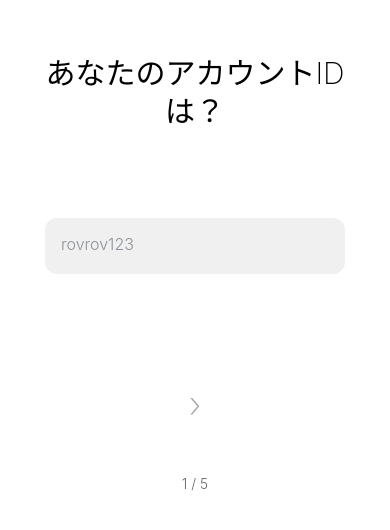
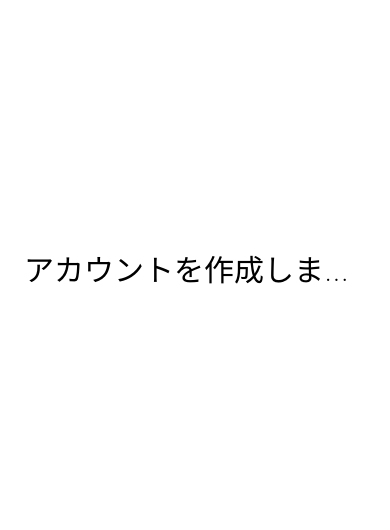
Before and after one commit to pinguis-dev/rovrov, a React Native app: screen / in a window 390 px wide. Shown: the part 132-662 px from the top of the page. Built offline with nearby package versions, Linux system fonts and the light colour scheme.

Commit message:
feat(Intro step): add fade-only intro and single-line auto-fit title; fix style order for lint

```diff
--- a/src/screens/ProfileEditScreen.tsx
+++ b/src/screens/ProfileEditScreen.tsx
@@ -29,11 +29,12 @@ import { typography } from '../styles/typography';
 import { ProfileFormData } from '../types';
 
 enum ProfileSetupStep {
-  USERNAME = 0,
-  DISPLAY_NAME = 1,
-  AVATAR = 2,
-  LOCATION = 3,
-  BIO = 4,
+  INTRO = 0,
+  USERNAME = 1,
+  DISPLAY_NAME = 2,
+  AVATAR = 3,
+  LOCATION = 4,
+  BIO = 5,
 }
 
 interface ProfileEditScreenProps {
@@ -46,7 +47,7 @@ export const ProfileEditScreen: React.FC<ProfileEditScreenProps> = ({ navigation
   // const { user } = useAuthStore();
   // Mock user for testing
   const user = { id: 'mock-user-id' };
-  const [currentStep, setCurrentStep] = useState(ProfileSetupStep.USERNAME);
+  const [currentStep, setCurrentStep] = useState(ProfileSetupStep.INTRO);
   const [isLoading, setIsLoading] = useState(false);
   const [isUploadingAvatar, setIsUploadingAvatar] = useState(false);
   const [usernameAvailable, setUsernameAvailable] = useState<boolean | null>(null);
@@ -137,6 +138,22 @@ export const ProfileEditScreen: React.FC<ProfileEditScreenProps> = ({ navigation
     });
   };
 
+  const goFromIntro = () => {
+    Animated.timing(fadeAnim, {
+      toValue: 0,
+      duration: 180,
+      useNativeDriver: true,
+    }).start(() => {
+      setCurrentStep(ProfileSetupStep.USERNAME);
+      slideAnim.setValue(0);
+      Animated.timing(fadeAnim, {
+        toValue: 1,
+        duration: 220,
+        useNativeDriver: true,
+      }).start();
+    });
+  };
+
   const nextStep = async () => {
     const isValid = await validateCurrentStep();
     if (isValid && currentStep < ProfileSetupStep.BIO) {
@@ -152,6 +169,8 @@ export const ProfileEditScreen: React.FC<ProfileEditScreenProps> = ({ navigation
 
   const validateCurrentStep = async (): Promise<boolean> => {
     switch (currentStep) {
+      case ProfileSetupStep.INTRO:
+        return true;
       case ProfileSetupStep.USERNAME:
         return trigger('username');
       case ProfileSetupStep.DISPLAY_NAME:
@@ -320,6 +339,8 @@ export const ProfileEditScreen: React.FC<ProfileEditScreenProps> = ({ navigation
 
   const getStepTitle = () => {
     switch (currentStep) {
+      case ProfileSetupStep.INTRO:
+        return 'アカウントを作成しましょう';
       case ProfileSetupStep.USERNAME:
         return 'あなたのアカウントIDは？';
       case ProfileSetupStep.DISPLAY_NAME:
@@ -337,6 +358,8 @@ export const ProfileEditScreen: React.FC<ProfileEditScreenProps> = ({ navigation
 
   const renderStepContent = () => {
     switch (currentStep) {
+      case ProfileSetupStep.INTRO:
+        return renderIntroStep();
       case ProfileSetupStep.USERNAME:
         return renderUsernameStep();
       case ProfileSetupStep.DISPLAY_NAME:
@@ -351,6 +374,14 @@ export const ProfileEditScreen: React.FC<ProfileEditScreenProps> = ({ navigation
         return null;
     }
   };
+
+  const renderIntroStep = () => (
+    <TouchableOpacity activeOpacity={0.9} onPress={goFromIntro} style={styles.introContainer}>
+      <Text style={styles.introTitle} numberOfLines={1} adjustsFontSizeToFit minimumFontScale={0.8}>
+        アカウントを作成しましょう
+      </Text>
+    </TouchableOpacity>
+  );
 
   const renderUsernameStep = () => (
     <Controller
@@ -648,7 +679,8 @@ export const ProfileEditScreen: React.FC<ProfileEditScreenProps> = ({ navigation
           showsVerticalScrollIndicator={false}
           contentContainerStyle={styles.scrollContent}
         >
-          {/* ステップヘッダー */}
+          {/* ステップヘッダー（INTROでは非表示） */}
+          {currentStep !== ProfileSetupStep.INTRO && (
             <View
               style={[
                 styles.stepHeader,
@@ -657,6 +689,7 @@ export const ProfileEditScreen: React.FC<ProfileEditScreenProps> = ({ navigation
             >
               <Text style={styles.stepTitle}>{getStepTitle()}</Text>
             </View>
+          )}
 
           {/* ステップコンテンツ */}
           <Animated.View
@@ -671,7 +704,8 @@ export const ProfileEditScreen: React.FC<ProfileEditScreenProps> = ({ navigation
             {renderStepContent()}
           </Animated.View>
 
-          {/* ナビゲーションボタン */}
+          {/* ナビゲーションボタン（INTROでは非表示） */}
+          {currentStep !== ProfileSetupStep.INTRO && (
             <View style={styles.navigationContainer}>
               {currentStep > ProfileSetupStep.USERNAME && (
                 <TouchableOpacity onPress={prevStep} style={styles.iconButton}>
@@ -690,11 +724,14 @@ export const ProfileEditScreen: React.FC<ProfileEditScreenProps> = ({ navigation
                 <Text style={styles.nextButtonIcon}>{isLoading ? '...' : '›'}</Text>
               </TouchableOpacity>
             </View>
+          )}
 
-          {/* 進捗表示 */}
+          {/* 進捗表示（INTROでは非表示） */}
+          {currentStep !== ProfileSetupStep.INTRO && (
             <View style={styles.progressContainer}>
-            <Text style={styles.progressText}>{currentStep + 1} / 5</Text>
+              <Text style={styles.progressText}>{currentStep} / 5</Text>
             </View>
+          )}
         </ScrollView>
       </KeyboardAvoidingView>
     </SafeAreaView>
@@ -783,6 +820,20 @@ const styles = StyleSheet.create({
   inputContainer: {
     maxWidth: 300,
     width: '100%',
+  },
+  introContainer: {
+    alignItems: 'center',
+    justifyContent: 'center',
+    minHeight: 300,
+    paddingVertical: 40,
+    width: '100%',
+  },
+  introTitle: {
+    color: colors.neutral[900],
+    fontSize: 30,
+    fontWeight: '200',
+    lineHeight: 38,
+    textAlign: 'center',
   },
   messagePlaceholder: {
     ...typography.footnote,
```
Lines whose indentation alone changed are shown as unchanged.
